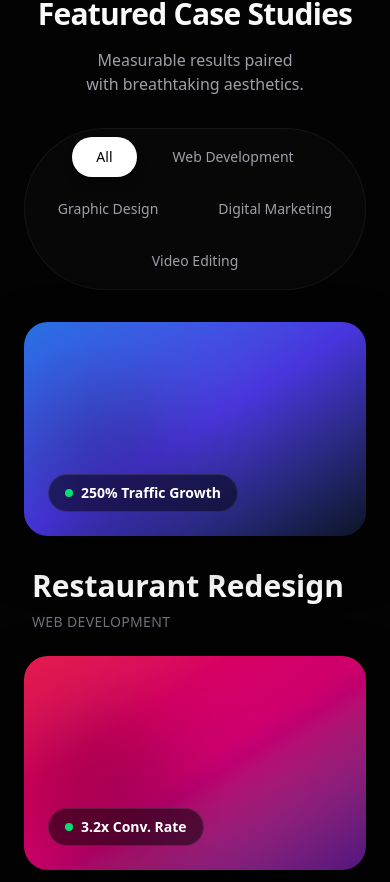
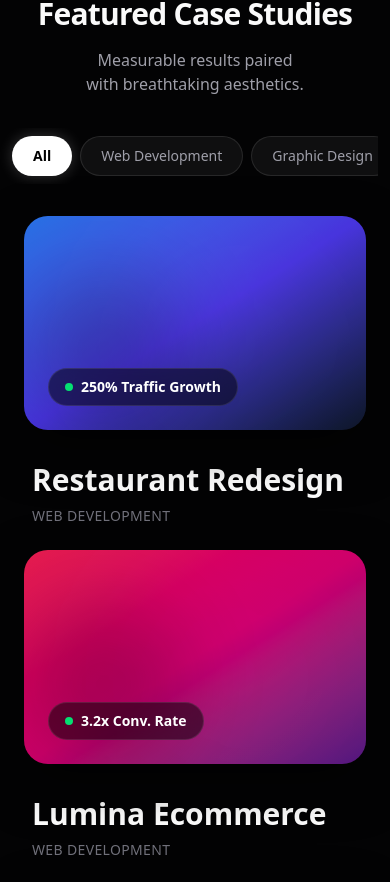
Before and after one commit to Rumman283/agency-portfolio, a Next.js app: page / in a window 390 px wide. Shown: the part 5416-6298 px from the top of the page. Built offline with nearby package versions, Linux system fonts and the light colour scheme.

Commit message:
Refine mobile UI and category filter

```diff
--- a/app/page.tsx
+++ b/app/page.tsx
@@ -250,12 +250,12 @@ export default function Home() {
           </div>
 
           {/* Category Filters */}
-          <div className="flex flex-wrap justify-center gap-3 mb-8 md:mb-16 bg-white/[0.02] p-2 rounded-full border border-white/[0.05]">
+          <div className="flex w-[calc(100%+3rem)] -ml-6 pl-6 pr-6 md:w-auto md:m-0 md:p-2 overflow-x-auto items-center justify-start md:justify-center md:flex-wrap gap-2 md:gap-3 mb-8 md:mb-16 md:bg-white/[0.02] py-2 md:py-2 md:rounded-full md:border md:border-white/[0.05] after:content-[''] after:w-4 after:shrink-0 md:after:hidden [&::-webkit-scrollbar]:hidden [-ms-overflow-style:none] [scrollbar-width:none]">
             {categories.map((cat) => (
               <button
                 key={cat}
                 onClick={() => setFilter(cat)}
-                className={`px-6 py-2.5 rounded-full text-sm font-medium transition-all duration-300 ${filter === cat ? 'bg-white text-black shadow-lg' : 'text-zinc-400 hover:text-white hover:bg-white/5'}`}
+                className={`h-10 md:h-auto whitespace-nowrap rounded-full px-5 md:px-6 py-0 md:py-2.5 text-sm transition-all duration-300 flex items-center shrink-0 ${filter === cat ? 'bg-white text-black font-semibold md:font-medium shadow-[0_0_15px_rgba(255,255,255,0.2)] md:shadow-lg border border-transparent' : 'bg-white/[0.05] md:bg-transparent border border-white/10 md:border-transparent text-zinc-400 hover:text-white hover:bg-white/[0.1] md:hover:bg-white/5 font-medium'}`}
               >
                 {cat}
               </button>
```
